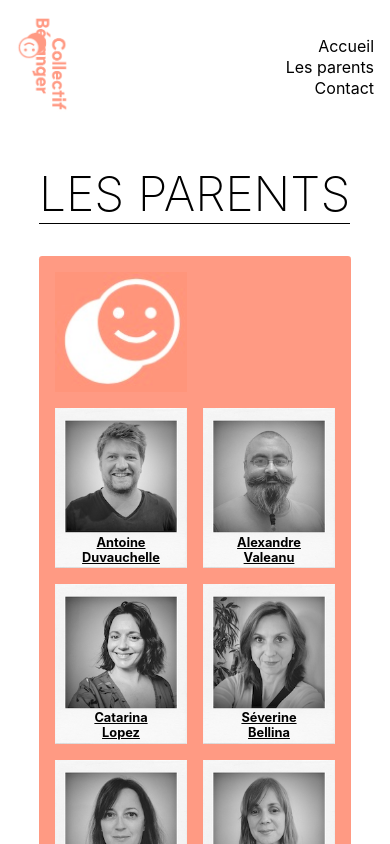
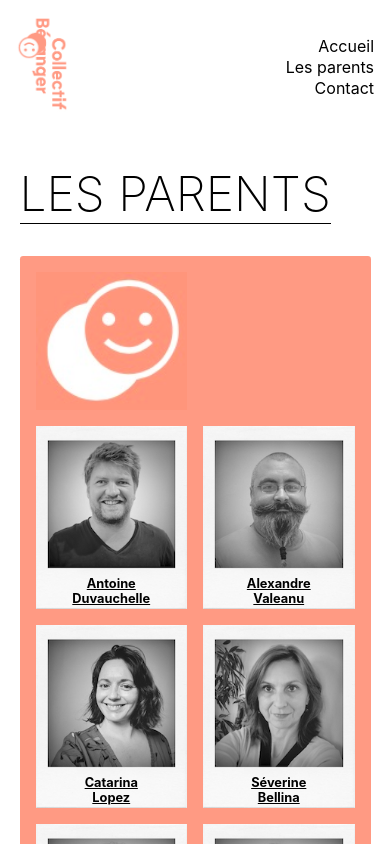
Before and after one commit to alberror/collectifberanger-web, a React (Create React App) app: page /collectif in a window 390 px wide. Shown: the top 844 px of the page. Built offline with nearby package versions, Linux system fonts and the light colour scheme.

Commit message:
looking for a smart fix for the logo on mobile

```diff
--- a/src/App.css
+++ b/src/App.css
@@ -316,6 +316,7 @@ button:hover {
 
   .App-logo-txt {
     height: 7rem;
+    transform: rotage(90deg);
   }
 
   nav ul {
@@ -328,7 +329,7 @@ button:hover {
   }
 
   main {
-    width: 80%;
+    width: 90%;
   }
 
   .masonry {
```
